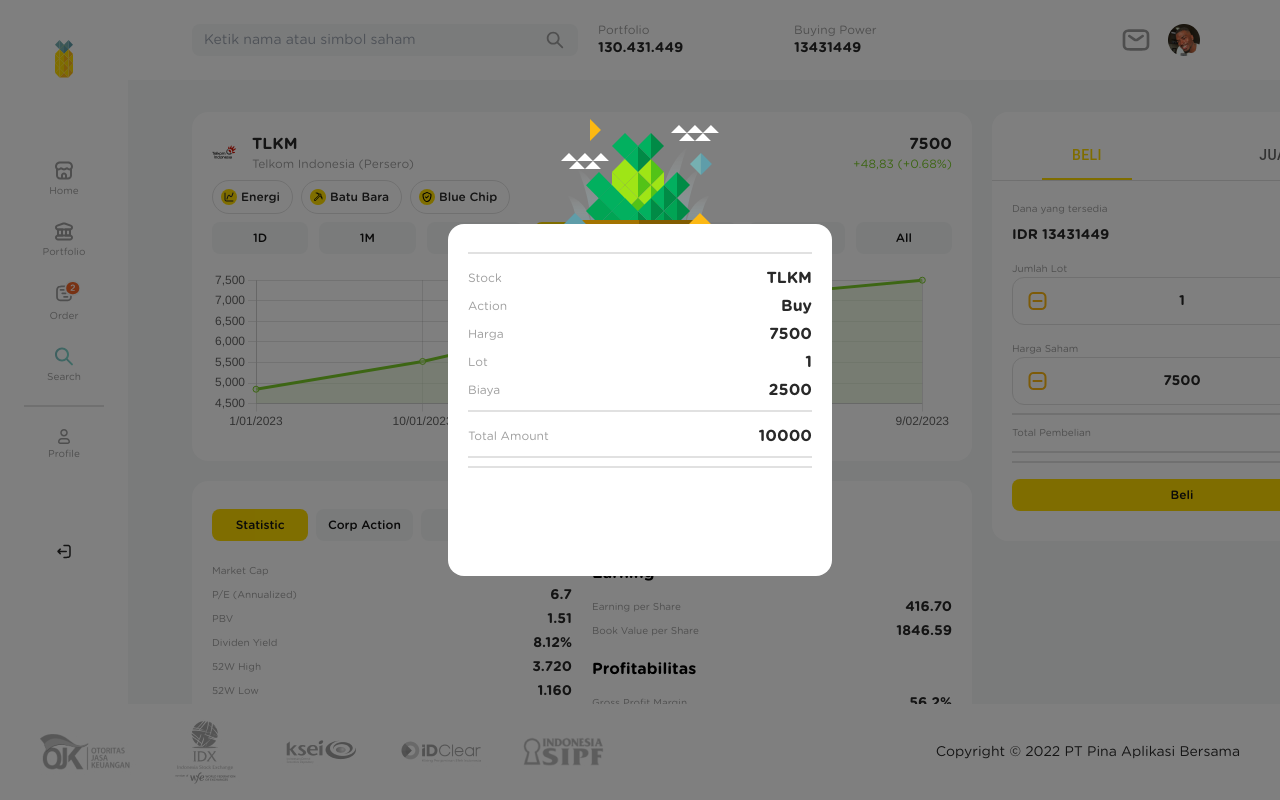
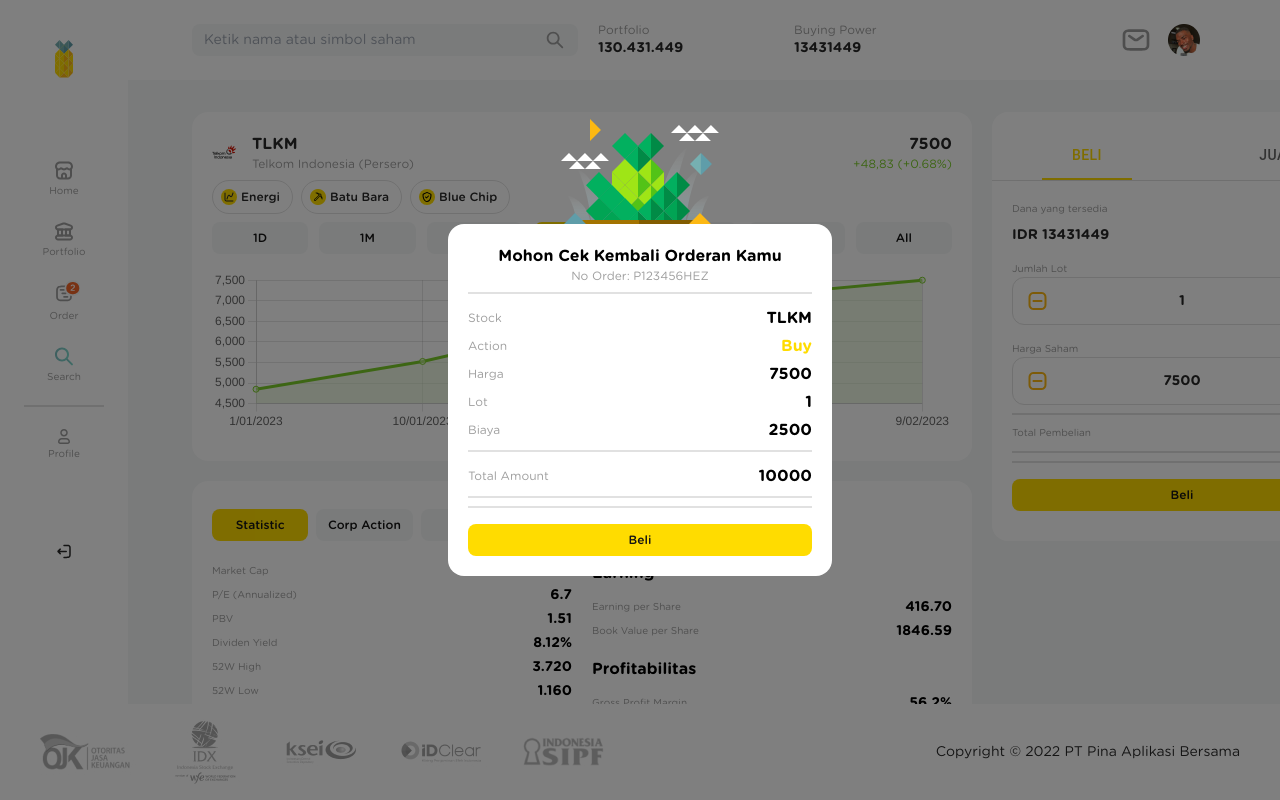
Before and after one commit to azukhrufy/fe-admin-stock, a React (Create React App) app: page /demo in a window 1280 px wide. Both pictures are taken after a click on the button "Beli". Built offline with nearby package versions, Linux system fonts and the light colour scheme.

Commit message:
:sparkles: FE: finalize modal content

```diff
--- a/src/components/BaseLayout/BaseLayout.scss
+++ b/src/components/BaseLayout/BaseLayout.scss
@@ -144,5 +144,18 @@
       }
     }
   }
+}
 
+.pina-modal-header{
+  @apply text-center;
+
+  p:nth-child(1){
+    font-family: Gotham-Rounded-Bold;
+    @apply text-base;
+  }
+
+  p:nth-child(2){
+    font-family: Gotham-Rounded;
+    @apply text-brand-text-grey text-xs;
+  }
 }
--- a/src/components/PinaField/Field.scss
+++ b/src/components/PinaField/Field.scss
@@ -49,7 +49,7 @@
 
   .pina-text-field-value{
     font-family: Gotham-Rounded-Bold;
-    @apply flex text-sm text-brand-black items-center;
+    @apply flex text-sm items-center;
   }
 
 
--- a/src/components/PinaField/TextField.tsx
+++ b/src/components/PinaField/TextField.tsx
@@ -1,13 +1,14 @@
 interface TextFieldProps {
     label: String;
     value: String;
+    className ? : String;
 }
 
-const TextField = ({label, value}: TextFieldProps) => {
+const TextField = ({label, value, className}: TextFieldProps) => {
     return(
         <div className="pina-text-field">
             <p className="pina-text-field-label">{label}</p>
-            <p className="pina-text-field-value">{value}</p>
+            <p className={`pina-text-field-value ${className}`}>{value}</p>
         </div>
     )
 }
--- a/src/pages/demo.tsx
+++ b/src/pages/demo.tsx
@@ -20,21 +20,20 @@
 import PinaModal from "../components/Modal/PinaModal";
 import TextField from "../components/PinaField/TextField";
 
-
 const userData = {
   portfolio: "130.431.449",
   buyingPwr: 13431449,
   image: <img src="/Image/user.png" alt="user" />,
   stock: [
     {
-      code: 'TLKM',
+      code: "TLKM",
       lot: 5,
     },
     {
-      code: 'ANTM',
+      code: "ANTM",
       lot: 3,
     },
-  ]
+  ],
 };
 
 function a11yProps(index: number) {
@@ -63,13 +62,14 @@
   let contentFilter = useFilter();
 
   const checkoutModal = useModal();
+  const sellModal = useModal();
 
   const handleChange = (event: React.SyntheticEvent, newValue: number) => {
     setValue(newValue);
   };
 
   const handleSubmit = () => {
-    console.log('open');
+    console.log("open");
     checkoutModal.handleOpen();
     // alert('submit');
   };
@@ -117,9 +117,7 @@
                 </Pill>
               ))}
             </div>
-            <StockChart
-              activeFilter = {activeFilter}
-            />
+            <StockChart activeFilter={activeFilter} />
           </div>
           <div className="pina-card emitent-content">
             <div className="pina-pills-container">
@@ -127,7 +125,9 @@
                 <Pill
                   key={key}
                   pillType={activeContentFilter === key ? "active" : "default"}
-                  onClick={() => contentFilter.filter(key, setActiveContentFilter)}
+                  onClick={() =>
+                    contentFilter.filter(key, setActiveContentFilter)
+                  }
                 >
                   {filter}
                 </Pill>
@@ -138,10 +138,9 @@
                 value={emitenData.statistic}
                 active={activeContentFilter}
               />
-              <CompanyProfile active = {activeContentFilter}/>
+              <CompanyProfile active={activeContentFilter} />
             </div>
           </div>
-
         </div>
         <aside>
           <div className="pina-card">
@@ -188,9 +187,7 @@
                       suffixIcon={FormIcons.plus}
                       onClickPrefix={requestedPrice.sub}
                       onClickSuffix={requestedPrice.add}
-                        onChangeValue={(e: any) =>
-                          requestedPrice.handleChange(e)
-                        }
+                      onChangeValue={(e: any) => requestedPrice.handleChange(e)}
                     />
                     <div className="divider"></div>
                     <div className="pina-subtotal">
@@ -203,7 +200,9 @@
                       <button
                         // type="submit"
                         onClick={checkoutModal.handleOpen}
-                        >Beli</button>
+                      >
+                        Beli
+                      </button>
                     </Pill>
                     {/* </form> */}
                   </div>
@@ -211,14 +210,14 @@
                 <TabPanel value={value} index={1}>
                   <div className="checkout-content">
                     <p>Lot yang tersedia</p>
-                    <p>{userData.stock.map((stock) => {
-                      if(stock.code === emitenData.code){
-                        return(
-                          stock.lot
-                        );
+                    <p>
+                      {userData.stock.map((stock) => {
+                        if (stock.code === emitenData.code) {
+                          return stock.lot;
                         }
-                    })} Lot</p>
-                    <form onSubmit={handleSubmit}>
+                      })}{" "}
+                      Lot
+                    </p>
                     <Field
                       name="lot"
                       label="Jumlah Lot"
@@ -247,9 +246,8 @@
                     <div className="divider"></div>
                     <div className="divider"></div>
                     <Pill className="mt-4 p-2" pillType="active">
-                        <button type="submit">Jual</button>
+                      <button onClick={sellModal.handleOpen}>Jual</button>
                     </Pill>
-                    </form>
                   </div>
                 </TabPanel>
               </Box>
@@ -257,39 +255,54 @@
           </div>
         </aside>
         <PinaModal
-          open ={checkoutModal.open}
-          handleClose = {checkoutModal.handleClose}
+          open={checkoutModal.open}
+          handleClose={checkoutModal.handleClose}
           icon={FormIcons.seed}
         >
           <>
+            <div className="pina-modal-header">
+              <p>Mohon Cek Kembali Orderan Kamu</p>
+              <p>No Order: P123456HEZ</p>
+            </div>
             <div className="divider"></div>
-          <TextField
-            label="Stock"
-            value={emitenData.code}
-          />
-          <TextField
-            label="Action"
-            value={'Buy'}
-          />
-          <TextField
-            label="Harga"
-            value={buyPrice.toString()}
-          />
-          <TextField
-            label="Lot"
-            value={buyLot.toString()}
-          />
-          <TextField
-            label="Biaya"
-            value={String(2500)}
-          />
+            <TextField label="Stock" value={emitenData.code} />
+            <TextField className={'text-brand-orange'} label="Action" value={"Buy"} />
+            <TextField label="Harga" value={buyPrice.toString()} />
+            <TextField label="Lot" value={buyLot.toString()} />
+            <TextField label="Biaya" value={String(2500)} />
             <div className="divider"></div>
-          <TextField
-            label="Total Amount"
-            value={String(subTotal + 2500)}
-          />
-          <div className="divider" style={{marginBottom: '6px'}}></div>
+            <TextField label="Total Amount" value={String(subTotal + 2500)} />
+            <div className="divider" style={{ marginBottom: "6px" }}></div>
             <div className="divider"></div>
+            <Pill className="mt-4 p-2" pillType="active">
+              <button onClick={checkoutModal.handleClose}>Beli</button>
+            </Pill>
+          </>
+        </PinaModal>
+
+        <PinaModal
+          open={sellModal.open}
+          handleClose={sellModal.handleClose}
+          icon={FormIcons.seed}
+        >
+          <>
+            <div className="pina-modal-header">
+              <p>Mohon Cek Kembali Orderan Kamu</p>
+              <p>No Order: P123456HEZ</p>
+            </div>
+            <div className="divider"></div>
+            <TextField label="Stock" value={emitenData.code} />
+            <TextField className={'text-brand-orange'} label="Action" value={"Sell"} />
+            <TextField label="Harga" value={buyPrice.toString()} />
+            <TextField label="Lot" value={buyLot.toString()} />
+            <TextField label="Biaya" value={String(2500)} />
+            <div className="divider"></div>
+            <TextField label="Total Amount" value={String(subTotal + 2500)} />
+            <div className="divider" style={{ marginBottom: "6px" }}></div>
+            <div className="divider"></div>
+            <Pill className="mt-4 p-2" pillType="active">
+              <button onClick={sellModal.handleClose}>Jual</button>
+            </Pill>
           </>
         </PinaModal>
       </BaseLayout>
--- a/src/styles/index.scss
+++ b/src/styles/index.scss
@@ -37,6 +37,6 @@
 @import '../components/Footer/Footer.scss';
 @import '../components/Header/Header.scss';
 @import '../components/SearchBox/Searchbox.scss';
-@import '../components/BaseLayout/BaseLayout.scss';
 @import '../components/PinaField/Field.scss';
 @import '../components/Modal/PinaModal.scss';
+@import '../components/BaseLayout/BaseLayout.scss';
```
Lines whose indentation alone changed are shown as unchanged.
